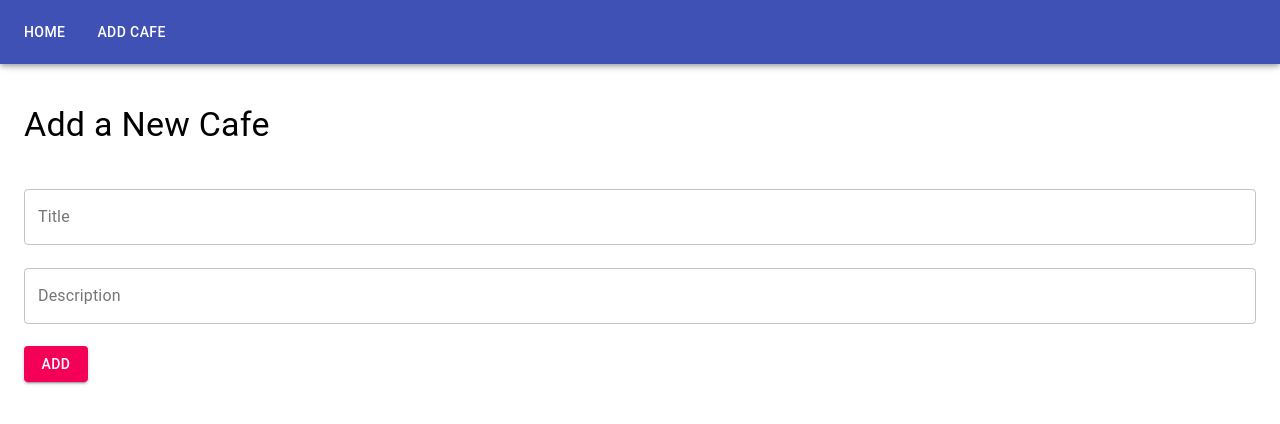
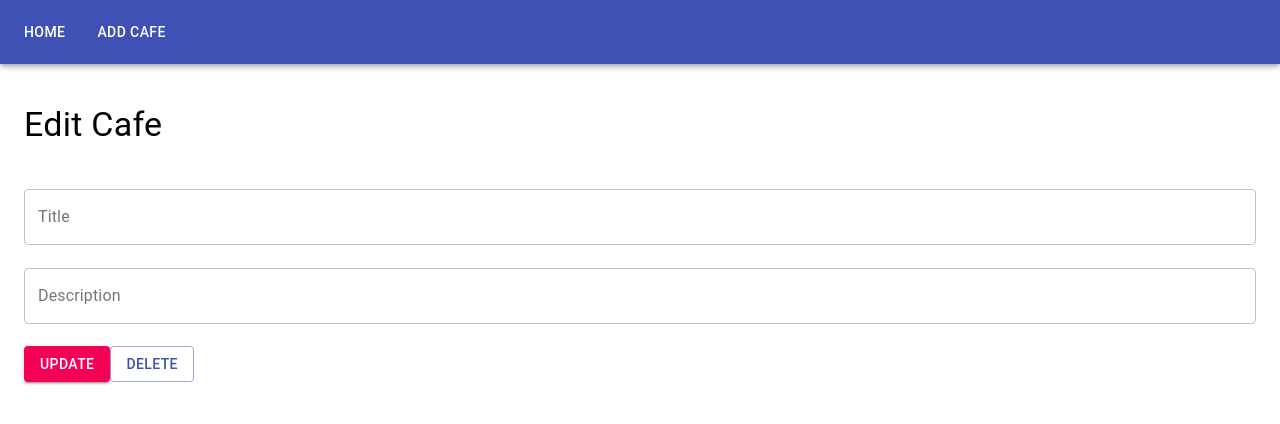
Before and after one commit to GuRuGuMaWaRu/Learning_projects, a React (Create React App) app in the folder app_react_5/client/: page /edit in a window 1280 px wide. Shown: the top 424 px of the page. Built offline with nearby package versions, Linux system fonts and the light colour scheme.

Commit message:
Write container for Cafe Form

```diff
--- /dev/null
+++ b/app_react_5/client/src/components/cafeForm/CafeForm.conainer.js
@@ -0,0 +1,25 @@
+import { connect } from "react-redux";
+import {
+  createCafeAction,
+  deleteCafeAction,
+  updateCafeAction
+} from "../../actions";
+import CafeForm from "./CafeForm";
+
+const mapStateToProps = state => ({
+  cafe: state.cafes.selectedCafe
+});
+
+const mapDispatchToProps = dispatch => ({
+  createCafe: (data, history) =>
+    dispatch(createCafeAction.createCafe(data, history)),
+  deleteCafe: (id, isCafePage, history) =>
+    dispatch(deleteCafeAction.deleteCafe(id, isCafePage, history)),
+  updateCafe: (data, history) =>
+    dispatch(updateCafeAction.updateCafe(data, history))
+});
+
+export default connect(
+  mapStateToProps,
+  mapDispatchToProps
+)(CafeForm);
--- a/app_react_5/client/src/components/cafeForm/CafeForm.js
+++ b/app_react_5/client/src/components/cafeForm/CafeForm.js
@@ -1,4 +1,5 @@
 import React from "react";
+import PropTypes from "prop-types";
 import { Formik, Form, Field, ErrorMessage } from "formik";
 import * as Yup from "yup";
 import { makeStyles } from "@material-ui/core/styles";
@@ -30,10 +31,11 @@ const creationSchema = Yup.object().shape({
     .required("Required")
 });
 
-const CafeForm = () => {
+const CafeForm = ({ history, cafe, createCafe, deleteCafe, updateCafe }) => {
   const [labelWidth, setLabelWidth] = React.useState(0);
   const labelRef = React.useRef(null);
   const classes = useStyles();
+  const isCreationForm = history.location.pathname === "/create";
 
   React.useEffect(() => {
     setLabelWidth(labelRef.current.offsetWidth);
@@ -41,15 +43,23 @@ const CafeForm = () => {
 
   return (
     <>
-      <Typography variant="h4">Add a New Cafe</Typography>
+      <Typography variant="h4">
+        {isCreationForm ? "Add a New Cafe" : "Edit Cafe"}
+      </Typography>
       <Formik
-        initialValues={{ title: "", description: "" }}
+        initialValues={{
+          title: isCreationForm ? "" : cafe.title,
+          description: isCreationForm ? "" : cafe.description
+        }}
         validationSchema={creationSchema}
-        onSubmit={() => {
-          setTimeout((values, actions) => {
-            console.log(values);
-            actions.setSubmitting(false);
-          }, 1000);
+        onSubmit={async (values, actions) => {
+          if (isCreationForm) {
+            await createCafe(values);
+          } else {
+            await updateCafe({ ...values, id: cafe._id });
+          }
+
+          actions.setSubmitting(false);
         }}
         render={props => (
           <Form className={classes.form}>
@@ -118,8 +128,19 @@ const CafeForm = () => {
               color="secondary"
               type="submit"
             >
-              Add
+              {isCreationForm ? "Add" : "Update"}
             </Button>
+            {!isCreationForm && (
+              <Button
+                className={classes.button}
+                variant="outlined"
+                color="primary"
+                type="submit"
+                onClick={() => deleteCafe(cafe._id)}
+              >
+                Delete
+              </Button>
+            )}
           </Form>
         )}
       />
@@ -127,4 +148,14 @@ const CafeForm = () => {
   );
 };
 
+CafeForm.propTypes = {
+  cafe: PropTypes.shape({
+    title: PropTypes.string.isRequired,
+    description: PropTypes.string.isRequired
+  }).isRequired,
+  createCafe: PropTypes.func.isRequired,
+  deleteCafe: PropTypes.func.isRequired,
+  updateCafe: PropTypes.func.isRequired
+};
+
 export default CafeForm;
--- a/app_react_5/client/src/components/cafeForm/index.js
+++ b/app_react_5/client/src/components/cafeForm/index.js
@@ -1 +1 @@
-export { default as CafeForm } from "./CafeForm";
+export { default as CafeForm } from "./CafeForm.conainer";
--- a/app_react_5/client/src/reducers/cafeReducers.js
+++ b/app_react_5/client/src/reducers/cafeReducers.js
@@ -2,7 +2,10 @@ import { getCafesAction, getCafeAction } from "../actions";
 
 const INIT_STATE = {
   allCafes: [],
-  selectedCafe: {}
+  selectedCafe: {
+    title: "",
+    description: ""
+  }
 };
 
 const cafeReducer = (state = INIT_STATE, action) => {
```
Also changed, not shown: 1 other file (tests, documents, lock files or other folders).
